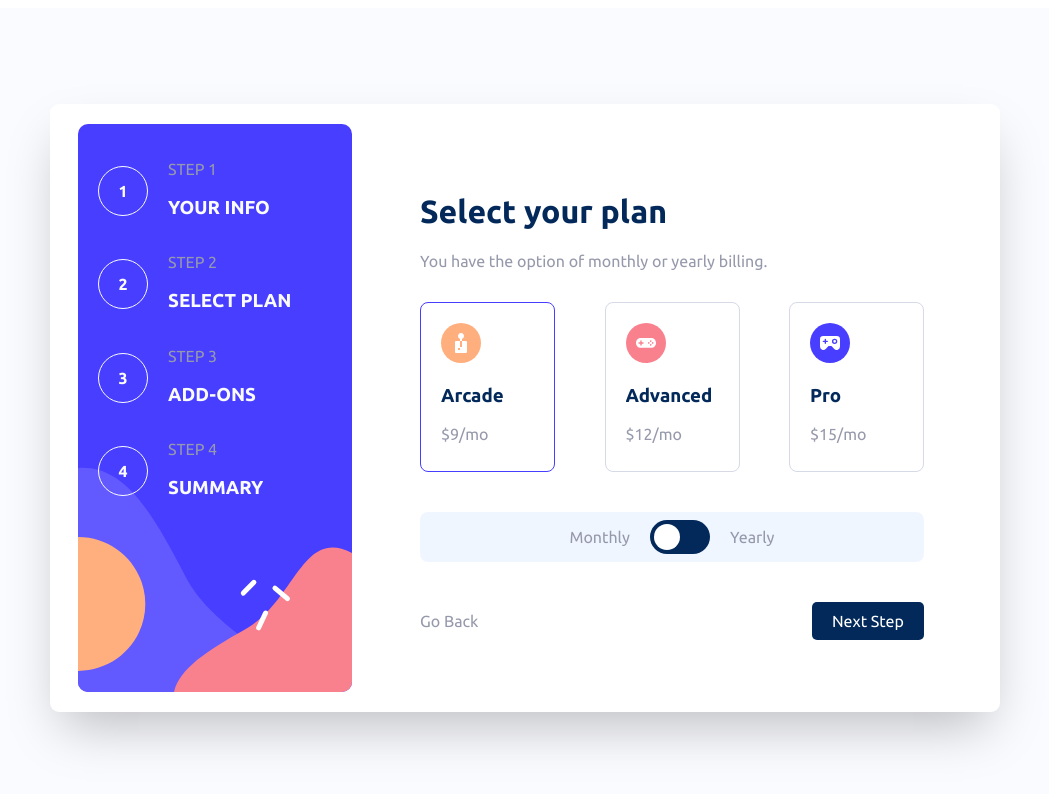
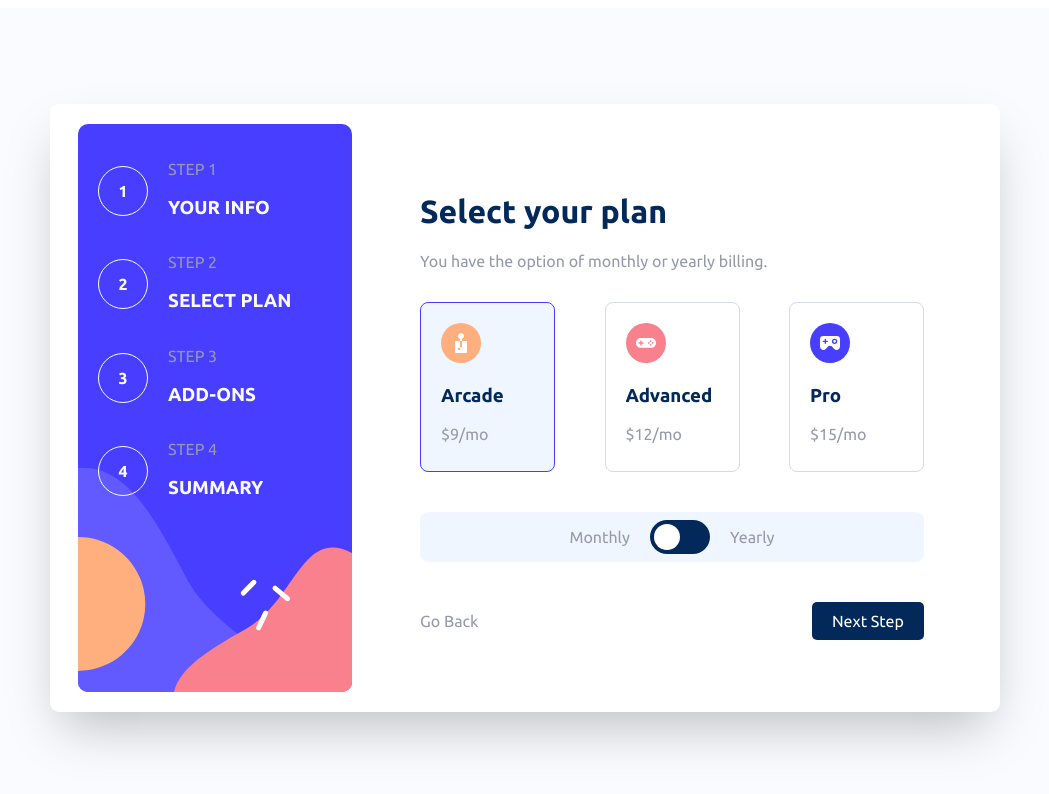
Before and after one commit to CipiVlad/multi_step_form, a React (Vite) app: page /select-plan in a window 1280 px wide. Shown: the top 794 px of the page, without its empty margins (115-1164 px from the left). Built offline with nearby package versions, Linux system fonts and the light colour scheme.

Commit message:
select plan styles almost done

```diff
--- a/src/components/page_cards/SelectPlanCard.scss
+++ b/src/components/page_cards/SelectPlanCard.scss
@@ -27,6 +27,7 @@
 
     .active {
         border: 1px solid $primaryPurplishBlue;
+        background-color: $neutralMagnolia;
     }
 }
 
```
Also changed, not shown: src/components/page_cards/SelectPlanCard.tsx (+1 -8 lines).
